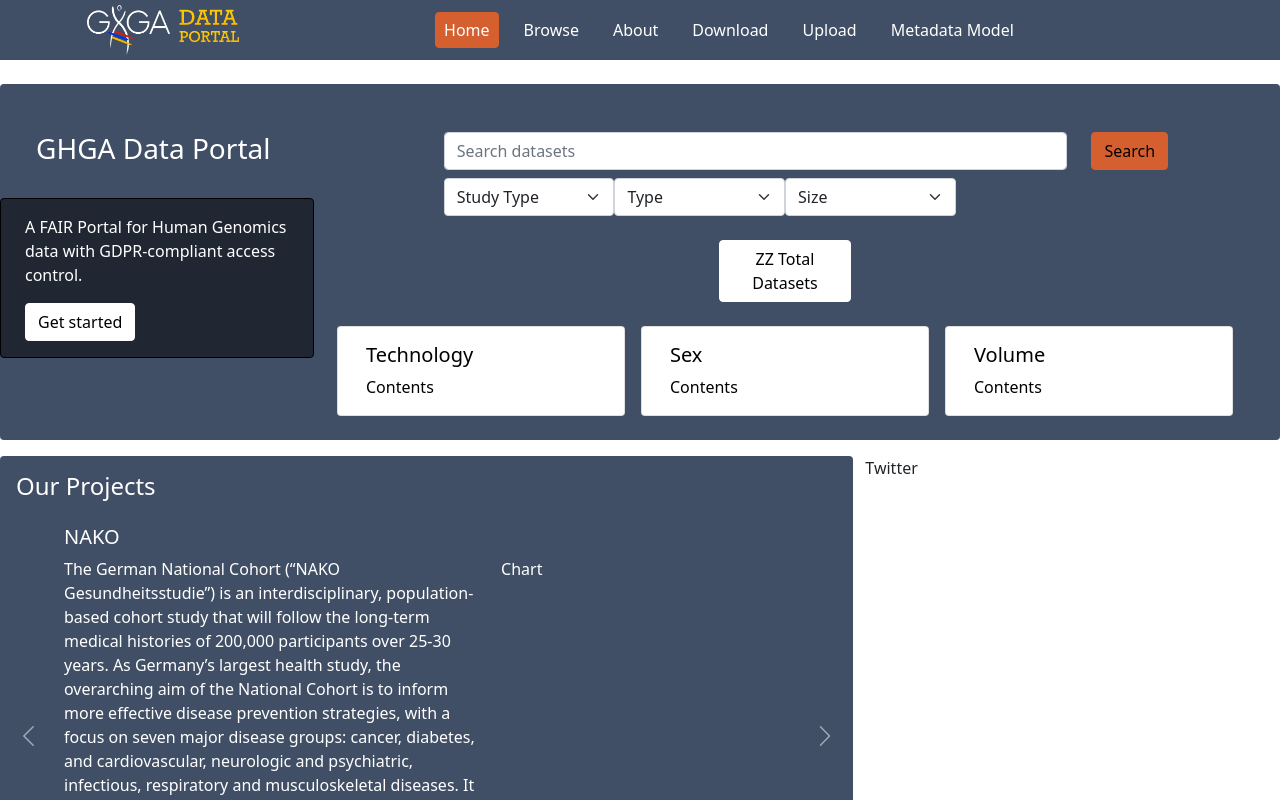
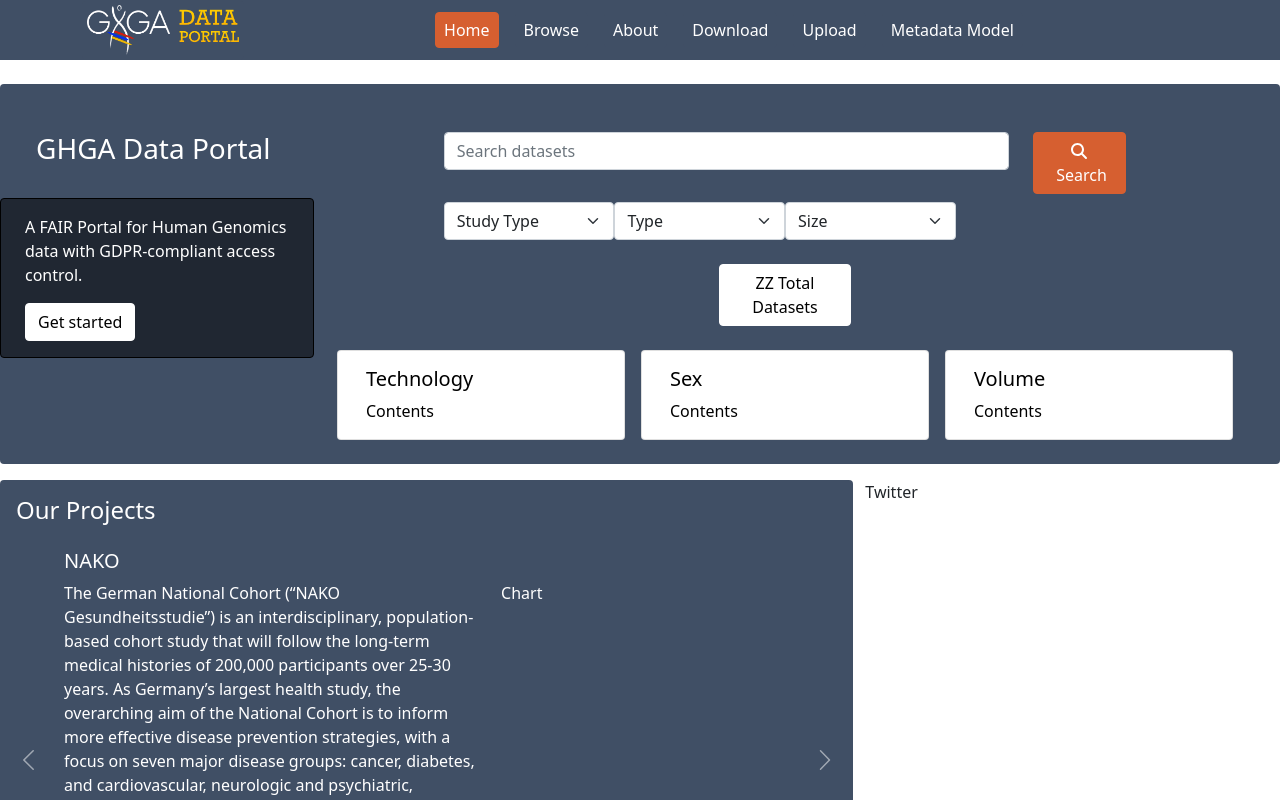
Before and after one commit to ghga-de/data-portal-ui, a React (Create React App) app: page / in a window 1280 px wide. Shown: the top 800 px of the page. Built offline with nearby package versions, Linux system fonts and the light colour scheme.

Commit message:
Added search icon to search button.

```diff
--- a/src/components/home/home.tsx
+++ b/src/components/home/home.tsx
@@ -1,3 +1,5 @@
+import { faSearch } from "@fortawesome/free-solid-svg-icons";
+import { FontAwesomeIcon } from "@fortawesome/react-fontawesome";
 import React from "react";
 import {
   Button,
@@ -41,8 +43,8 @@
                       placeholder="Search datasets"
                     />
                   </Col>
-                  <Col className="col-1">
-                    <Button variant="secondary">Search</Button>
+                  <Col className="col-2 ms-0">
+                    <Button variant="secondary" className="text-white"><FontAwesomeIcon icon={faSearch}/>&nbsp;Search</Button>
                   </Col>
                 </Row>
               </Form>
```
